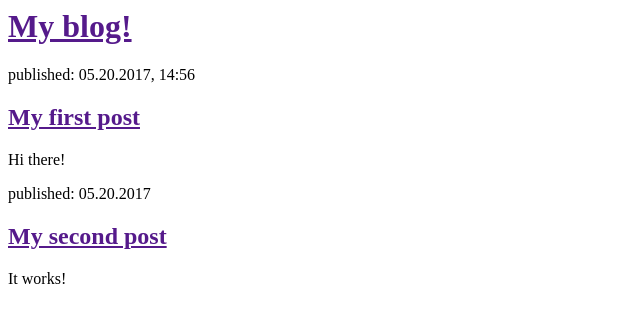
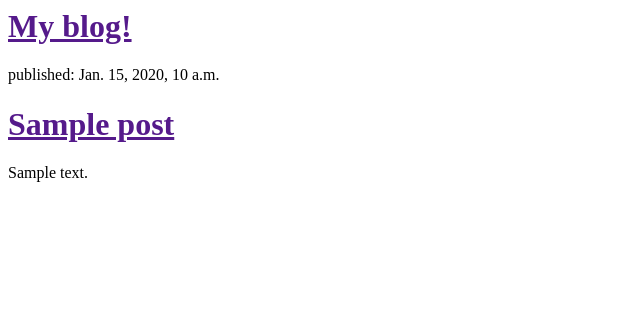
Before and after one commit to morrisa-n/my-first-blog, a Django app: template blog/templates/blog/post_list.html in a window 1280 px wide. Shown: the top 323 px of the page, without its empty margins (0-640 px from the left). Run offline with Django 3.2, Linux system fonts and the light colour scheme; the template is opened without the code that fills it: most values are stand-ins (such as "Sample title", 1, 10 or a date in 2020).

Commit message:
Modified templates to display posts from database.

```diff
--- a/blog/templates/blog/post_list.html
+++ b/blog/templates/blog/post_list.html
@@ -6,16 +6,13 @@
 		<div>
 			<h1><a href="">My blog!</a></h1>
 		</div>
-		<div>
-			<p>published: 05.20.2017, 14:56</p>
-			<h2><a href="">My first post</a></h2>
-			<p>Hi there!</p>
-		</div>
 
-		<div>
-			<p>published: 05.20.2017</p>
-			<h2><a href="">My second post</a></h2>
-			<p>It works!</p>
-		</div>
+{% for post in posts %}
+    <div>
+        <p>published: {{ post.published_date }}</p>
+        <h1><a href="">{{ post.title }}</a></h1>
+        <p>{{ post.text|linebreaksbr }}</p>
+    </div>
+{% endfor %}
 	</body>
 </html>
--- a/blog/views.py
+++ b/blog/views.py
@@ -1,4 +1,7 @@
 from django.shortcuts import render
+from django.utils import timezone
+from .models import Post
 
 def post_list(request):
-    return render(request, 'blog/post_list.html', {})
+    posts = Post.objects.filter(published_date__lte=timezone.now()).order_by('published_date')
+    return render(request, 'blog/post_list.html', {'posts': posts})
```
